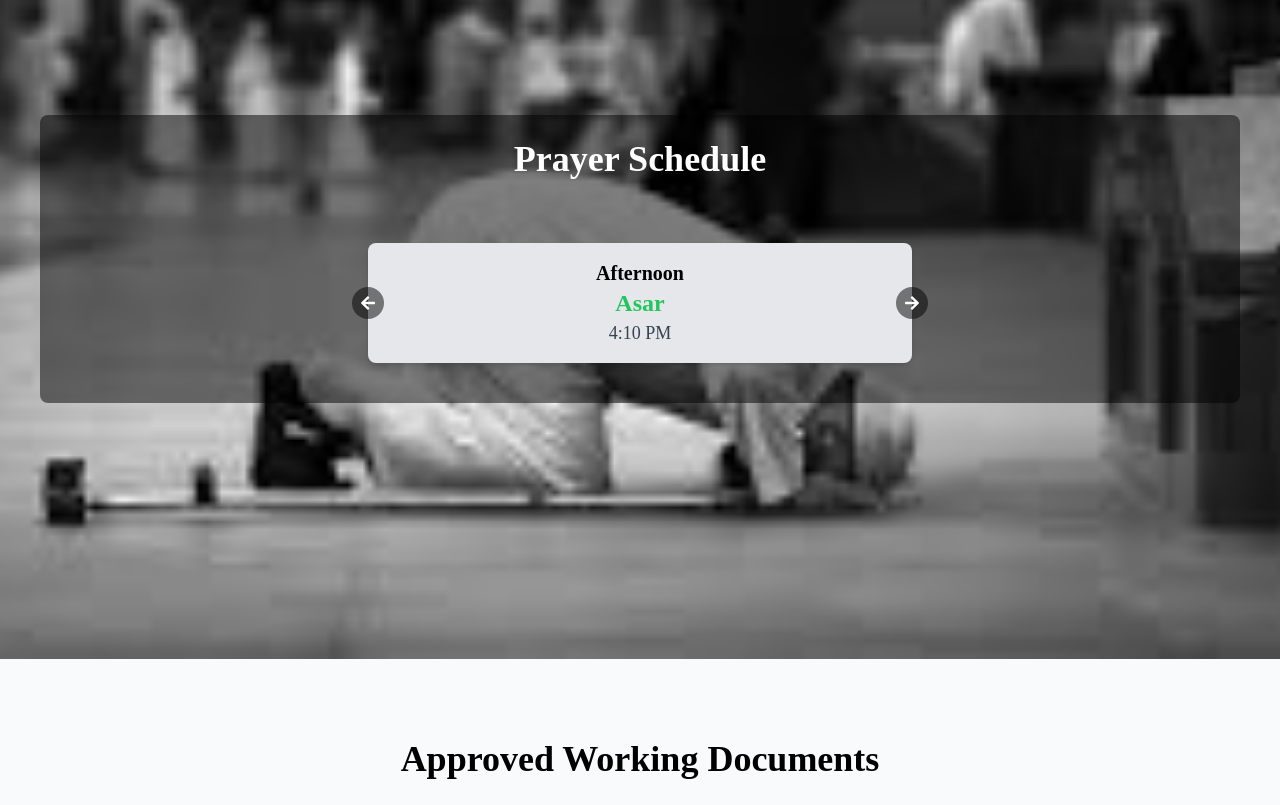
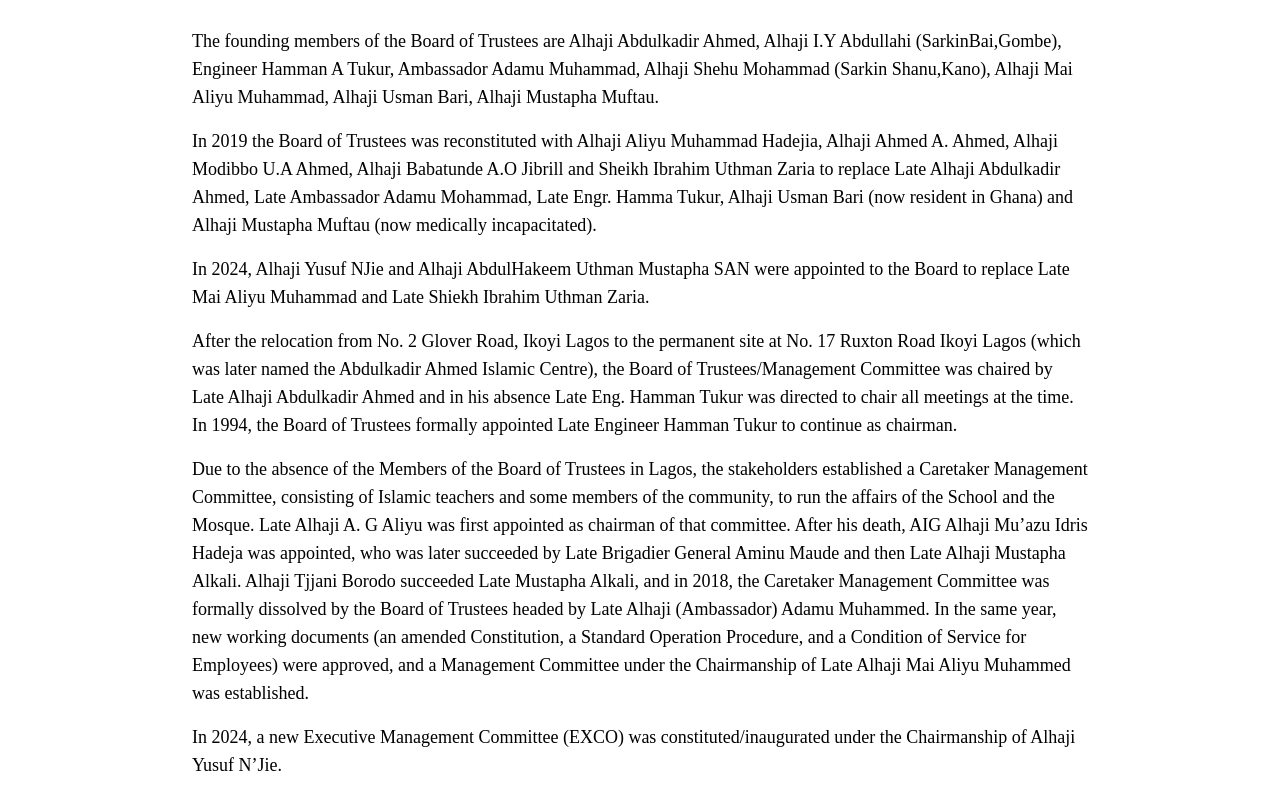
Before and after one commit to Mustaphayinka/bureau-islamic-education, a React (Create React App) app in the folder frontend/: page / in a window 1280 px wide. Shown: the part 2055-2860 px from the top of the page. Built offline with nearby package versions, Linux system fonts and the light colour scheme.

Commit message:
routine changes

```diff
--- /dev/null
+++ b/frontend/src/components/BoardOfTrustees.js
@@ -0,0 +1,33 @@
+import React from 'react';
+
+const BoardOfTrustees = () => {
+  return (
+    <section className="w-screen py-10 md:py-20 bg-white">
+      <div className="container mx-auto text-center">
+        <h2 className="text-2xl md:text-4xl font-bold mb-6 md:mb-12 text-green-600">Board of Trustees and Management Committee</h2>
+        <div className="text-left md:text-lg leading-relaxed space-y-4 max-w-4xl mx-auto">
+          <p>
+            The founding members of the Board of Trustees are Alhaji Abdulkadir Ahmed, Alhaji I.Y Abdullahi (SarkinBai,Gombe), Engineer Hamman A Tukur, Ambassador Adamu Muhammad, Alhaji Shehu Mohammad (Sarkin Shanu,Kano), Alhaji Mai Aliyu Muhammad, Alhaji Usman Bari, Alhaji Mustapha Muftau.
+          </p>
+          <p>
+            In 2019 the Board of Trustees was reconstituted with Alhaji Aliyu Muhammad Hadejia, Alhaji Ahmed A. Ahmed, Alhaji Modibbo U.A Ahmed, Alhaji Babatunde A.O Jibrill and Sheikh Ibrahim Uthman Zaria to replace Late Alhaji Abdulkadir Ahmed, Late Ambassador Adamu Mohammad, Late Engr. Hamma Tukur, Alhaji Usman Bari (now resident in Ghana) and Alhaji Mustapha Muftau (now medically incapacitated).
+          </p>
+          <p>
+            In 2024, Alhaji Yusuf NJie and Alhaji AbdulHakeem Uthman Mustapha SAN were appointed to the Board to replace Late Mai Aliyu Muhammad and Late Shiekh Ibrahim Uthman Zaria.
+          </p>
+          <p>
+            After the relocation from No. 2 Glover Road, Ikoyi Lagos to the permanent site at No. 17 Ruxton Road Ikoyi Lagos (which was later named the Abdulkadir Ahmed Islamic Centre), the Board of Trustees/Management Committee was chaired by Late Alhaji Abdulkadir Ahmed and in his absence Late Eng. Hamman Tukur was directed to chair all meetings at the time. In 1994, the Board of Trustees formally appointed Late Engineer Hamman Tukur to continue as chairman.
+          </p>
+          <p>
+            Due to the absence of the Members of the Board of Trustees in Lagos, the stakeholders established a Caretaker Management Committee, consisting of Islamic teachers and some members of the community, to run the affairs of the School and the Mosque. Late Alhaji A. G Aliyu was first appointed as chairman of that committee. After his death, AIG Alhaji Mu’azu Idris Hadeja was appointed, who was later succeeded by Late Brigadier General Aminu Maude and then Late Alhaji Mustapha Alkali. Alhaji Tjjani Borodo succeeded Late Mustapha Alkali, and in 2018, the Caretaker Management Committee was formally dissolved by the Board of Trustees headed by Late Alhaji (Ambassador) Adamu Muhammed. In the same year, new working documents (an amended Constitution, a Standard Operation Procedure, and a Condition of Service for Employees) were approved, and a Management Committee under the Chairmanship of Late Alhaji Mai Aliyu Muhammed was established.
+          </p>
+          <p>
+            In 2024, a new Executive Management Committee (EXCO) was constituted/inaugurated under the Chairmanship of Alhaji Yusuf N’Jie.
+          </p>
+        </div>
+      </div>
+    </section>
+  );
+};
+
+export default BoardOfTrustees;
--- a/frontend/src/pages/Home/Home.js
+++ b/frontend/src/pages/Home/Home.js
@@ -1,5 +1,6 @@
 import React from 'react';
 // import { Link } from 'react-router-dom';
+import BoardOfTrustees from '../../components/BoardOfTrustees';
 import Header from '../../components/Header';
 import ApprovedDocuments from '../../components/ApprovedDocuments';
 import BriefHistory from '../../components/BriefHistory'; // Import the new component
@@ -17,6 +18,7 @@ const Home = () => {
         <WelcomeSection />
         <BriefHistory />
         <AboutSection />
+        <BoardOfTrustees />
         <PrayerSchedule />  {/* Ensure the PrayerSchedule component is included here */}
         <ApprovedDocuments />
         <DonationsSupport />
```
